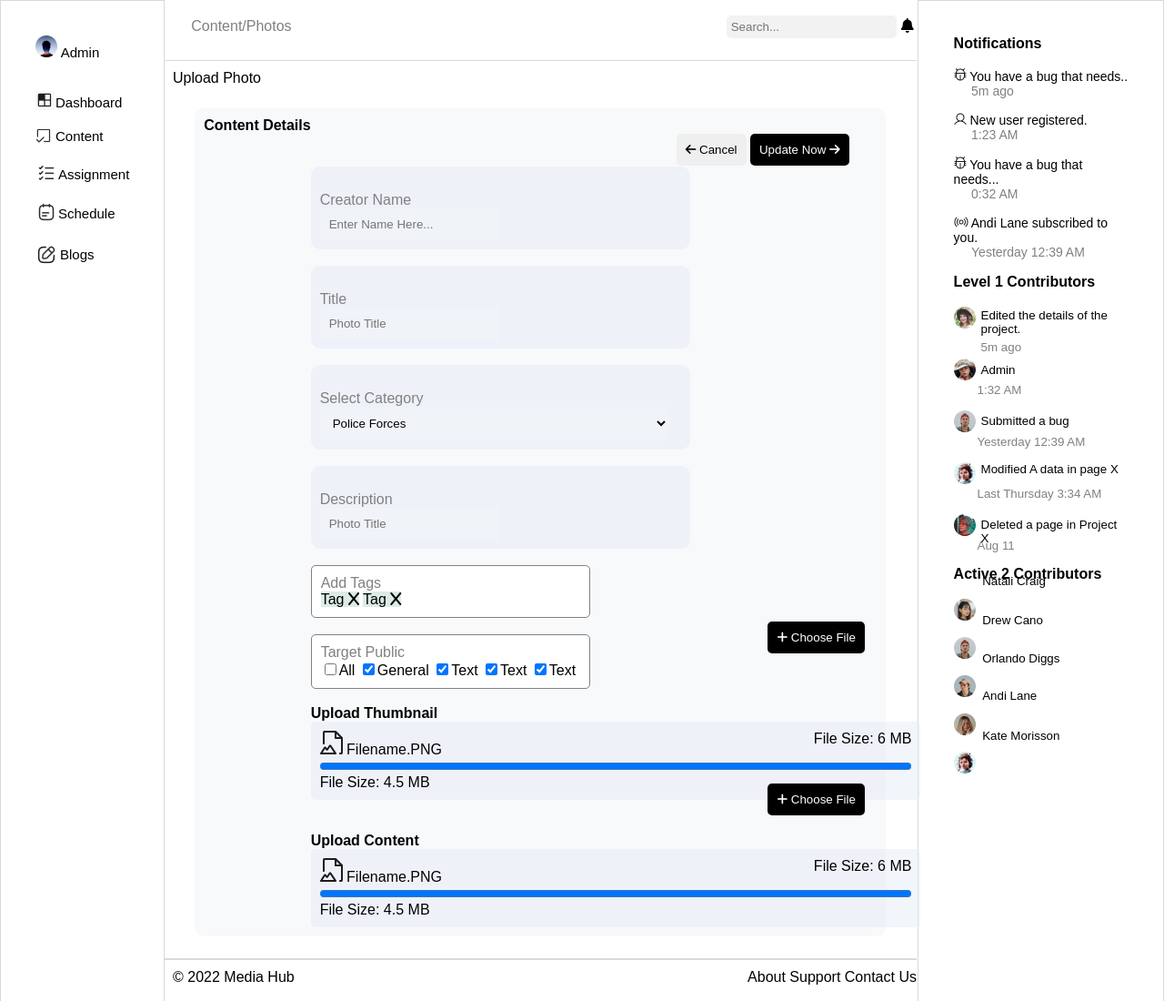
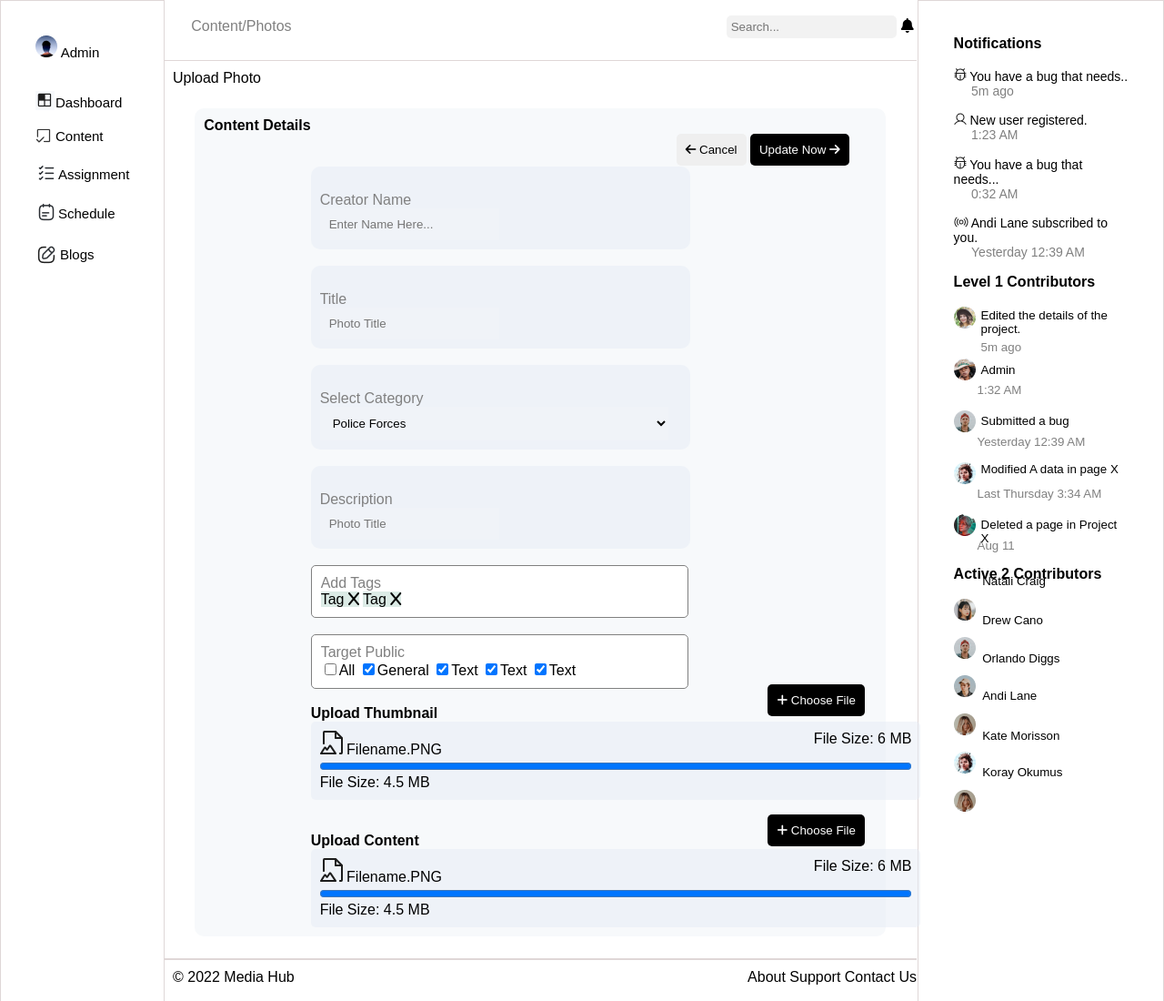
Before and after one commit to MushahidAli/AssignmentTEST, a plain HTML site: page index.html in a window 1280 px wide. Shown: the top 1100 px of the page at 91% size. Drawn offline with Linux system fonts and the light colour scheme.

Commit message:
Update index.html

```diff
--- a/index.html
+++ b/index.html
@@ -53,6 +53,7 @@
         <img src="assets/images/Male0012.png"> &nbsp;&nbsp;&nbsp;<div style="position:absolute;top: 715px;left: 70px;">Orlando Diggs</div><br /><br />
         <img src="assets/images/Female08.png"> &nbsp;&nbsp;&nbsp;<div style="position:absolute;top: 756px;left: 70px;">Andi Lane</div><br /><br />
         <img src="assets/images/Female09.png"> &nbsp;&nbsp;&nbsp;<div style="position:absolute;top: 800px;left: 70px;">Kate Morisson</div><br /><br />
+        <img src="assets/images/Female08.png"> &nbsp;&nbsp;&nbsp;<div style="position:absolute;top: 840px;left: 70px;">Koray Okumus</div><br /><br />
     </div>
     </div>
 
@@ -87,12 +88,12 @@
                     <div style="color:grey"><br>Description<br></div>
                     <input type="text" placeholder="Photo Title" style="background-color:rgb(244 246 249 / 50%);padding:10px;border:0" />
                 </div><br>
-                <div style="border: 1px solid grey; border-radius: 5px;background-color:white;padding:10px">
+                <div style="border: 1px solid grey; border-radius: 5px;background-color:white;padding:10px;width:128%">
                     <span style="color:grey">Add Tags</span><br>
                     <span style="background-color:#dcebe6">Tag <i class="fa-solid fa-x"></i></span>
                     <span style="background-color:#dcebe6">Tag <i class="fa-solid fa-x"></i></span>
                 </div><br>
-                <div style="border: 1px solid grey; border-radius: 5px;background-color:white;padding:10px">
+                <div style="border: 1px solid grey; border-radius: 5px;background-color:white;padding:10px;width:128%">
                     <span style="color:grey">Target Public</span><br>
                     <input type="checkbox" />All
                     <input type="checkbox" checked />General
@@ -101,7 +102,7 @@
                     <input type="checkbox" checked  />Text
                 </div><br>
                 <div>
-                    <b>Upload Thumbnail</b> <button style="color:white;background-color:black;position:absolute;border:0;padding:10px;border-radius: 5px;top:62%;right:3%"><i class="fas fa-plus"></i> Choose File</button>
+                    <b>Upload Thumbnail</b> <button style="color:white;background-color:black;position:absolute;border:0;padding:10px;border-radius: 5px;top:69.5%;right:3%"><i class="fas fa-plus"></i> Choose File</button>
                     <div style="border-radius: 5px;background-color:rgba(229, 236, 246, 0.5);padding:10px;width:212%">
                     <img src="assets/images/file.png"> Filename.PNG <div style="float:right">File Size: 6 MB</div><br>
                     <progress style="width:100%" id="file" value="100" max="100"> 100% </progress><br>
@@ -109,7 +110,7 @@
                     </div>
                 </div><br>
                 <div><br>
-                    <b>Upload Content</b> <button style="color:white;background-color:black;position:absolute;border:0;padding:10px;border-radius: 5px;top:81.5%;right:3%"><i class="fas fa-plus"></i> Choose File</button>
+                    <b>Upload Content</b> <button style="color:white;background-color:black;position:absolute;border:0;padding:10px;border-radius: 5px;top:85.2%;right:3%"><i class="fas fa-plus"></i> Choose File</button>
                     <div style="border-radius: 5px;background-color:rgba(229, 236, 246, 0.5);padding:10px;width:212%">
                     <img src="assets/images/file.png"> Filename.PNG <div style="float:right">File Size: 6 MB</div><br>
                     <progress style="width:100%" id="file" value="100" max="100"> 100% </progress><br>
```
